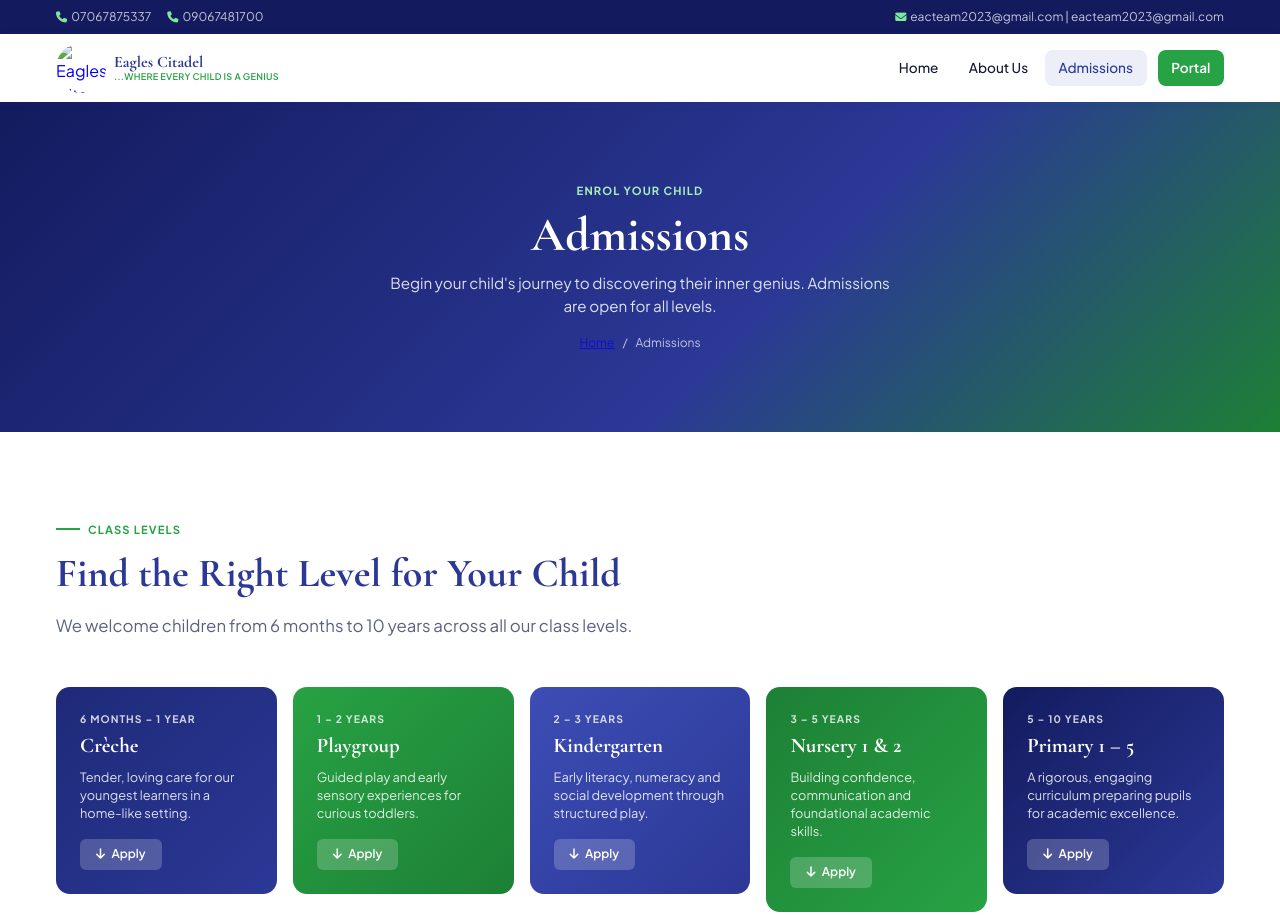
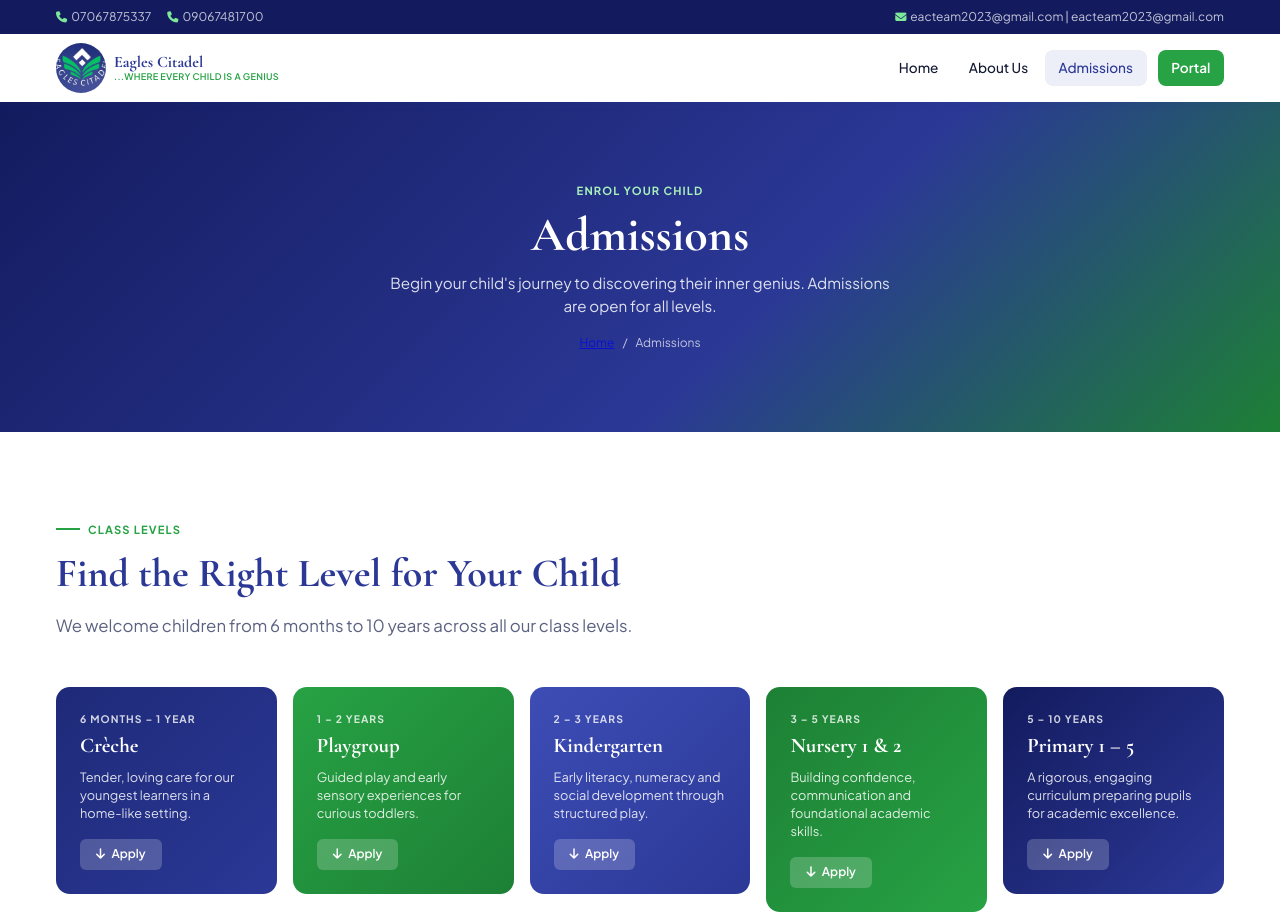
Before and after one commit to innio31/Eagles-Citadel, a plain HTML site: page admissions.html in a window 1280 px wide. Shown: the top 915 px of the page. Drawn offline with nearby package versions, Linux system fonts and the light colour scheme.

Commit message:
logo added to admissions

```diff
--- a/admissions.html
+++ b/admissions.html
@@ -87,7 +87,7 @@
     <header class="header" id="header">
         <div class="nav-wrapper">
             <a href="index.html" class="logo">
-                <img src="logo.jpeg" alt="Eagles Citadel Logo">
+                <img src="logo.png" alt="Eagles Citadel Logo">
                 <div class="logo-text">
                     <span class="logo-name">Eagles Citadel</span>
                     <span class="logo-motto">...where every child is a genius</span>
```
